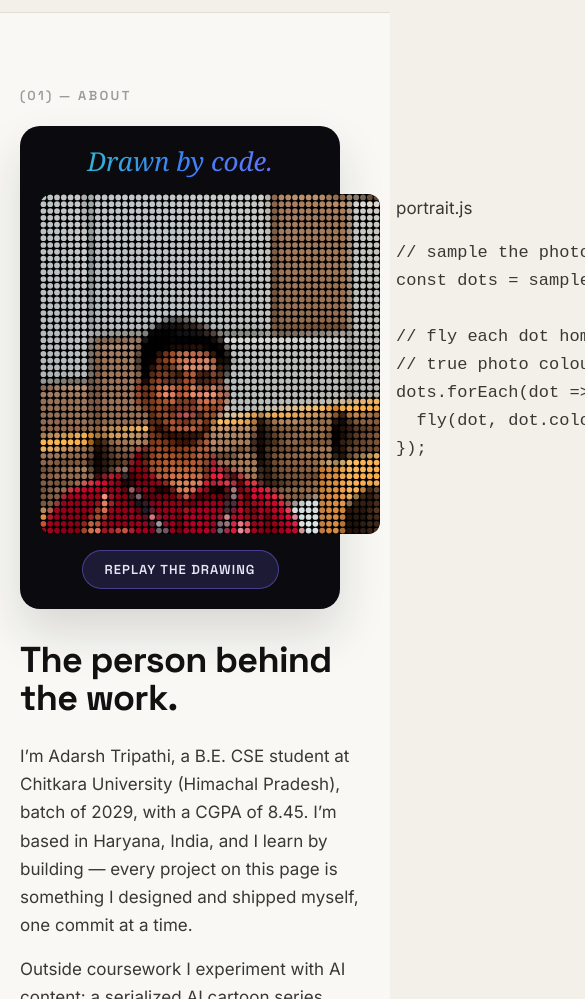
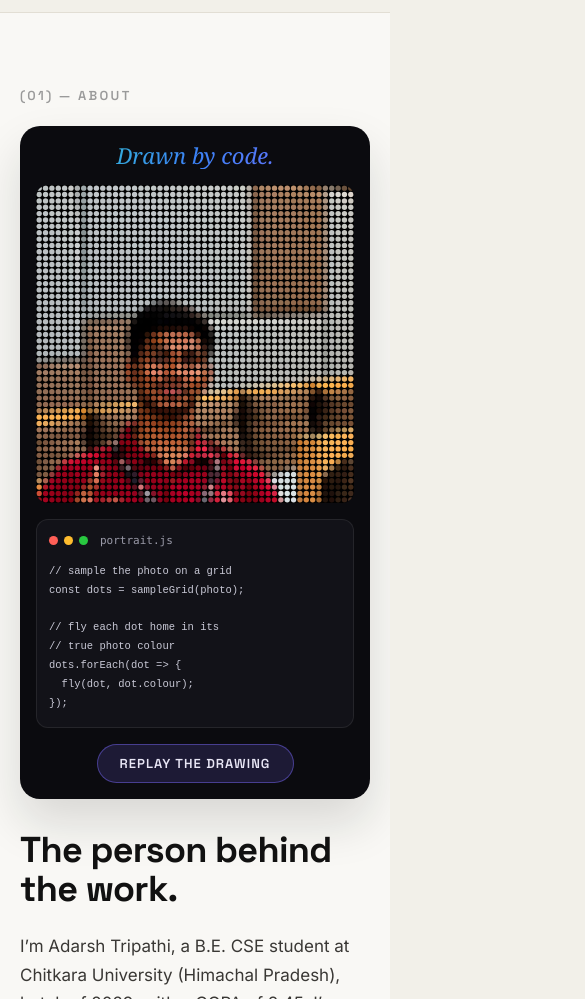
Before and after one commit to adarshtripathi108/portfolio, a plain HTML site: page index.html in a window 390 px wide. Shown: the part 1040-2039 px from the top of the page, 585 px wide, since content can reach past the window. Drawn offline with nearby package versions, Linux system fonts and the light colour scheme; animation ran at ten frames a second.

Commit message:
Add portrait code-editor panel styles and responsive stacking

```diff
--- a/css/style.css
+++ b/css/style.css
@@ -547,6 +547,60 @@ main {
   outline-offset: 2px;
 }
 
+/* Code strip beside the portrait — a small dark editor panel. */
+.portrait-code {
+  background: #121218;
+  border: 1px solid rgba(255, 255, 255, 0.08);
+  border-radius: 12px;
+  padding: 12px 12px 14px;
+  overflow: hidden;
+  display: flex;
+  flex-direction: column;
+}
+
+.portrait-code-bar {
+  display: flex;
+  align-items: center;
+  gap: 6px;
+  margin: 0 0 12px;
+}
+
+.portrait-dot {
+  width: 9px;
+  height: 9px;
+  border-radius: 50%;
+  background: #3A3A44;
+}
+
+.portrait-dot:first-child {
+  background: #FF5F57;
+}
+
+.portrait-dot:nth-child(2) {
+  background: #FEBC2E;
+}
+
+.portrait-dot:nth-child(3) {
+  background: #28C840;
+}
+
+.portrait-code-name {
+  margin-left: 6px;
+  font-family: ui-monospace, "SF Mono", "Cascadia Code", Menlo, Consolas, monospace;
+  font-size: 11px;
+  color: #9A9AA8;
+}
+
+.portrait-code pre {
+  margin: 0;
+  font-family: ui-monospace, "SF Mono", "Cascadia Code", Menlo, Consolas, monospace;
+  font-size: 11px;
+  line-height: 1.7;
+  color: #C9C9D6;
+  white-space: pre;
+  overflow-x: auto;
+}
+
 .about-copy p a {
   font-weight: 600;
   border-bottom: 1px solid var(--glass);
@@ -981,6 +1035,10 @@ body.dream .section-index {
     max-width: 320px;
   }
 
+  .about-photo.portrait-panel {
+    max-width: 600px;
+  }
+
   .about-stats {
     grid-template-columns: repeat(2, 1fr);
   }
@@ -1033,6 +1091,18 @@ body.dream .section-index {
   .discipline-note {
     grid-column: 2;
   }
+
+  .portrait-panel {
+    max-width: 480px;
+  }
+
+  .portrait-stage {
+    grid-template-columns: 1fr;
+  }
+
+  .portrait-caption {
+    font-size: 22px;
+  }
 }
 
 @media (max-width: 560px) {
@@ -1059,6 +1129,14 @@ body.dream .section-index {
 
   .site-footer {
     padding: 24px 20px;
+  }
+
+  .portrait-panel {
+    padding: 16px;
+  }
+
+  .portrait-code pre {
+    font-size: 10.5px;
   }
 }
 
```
